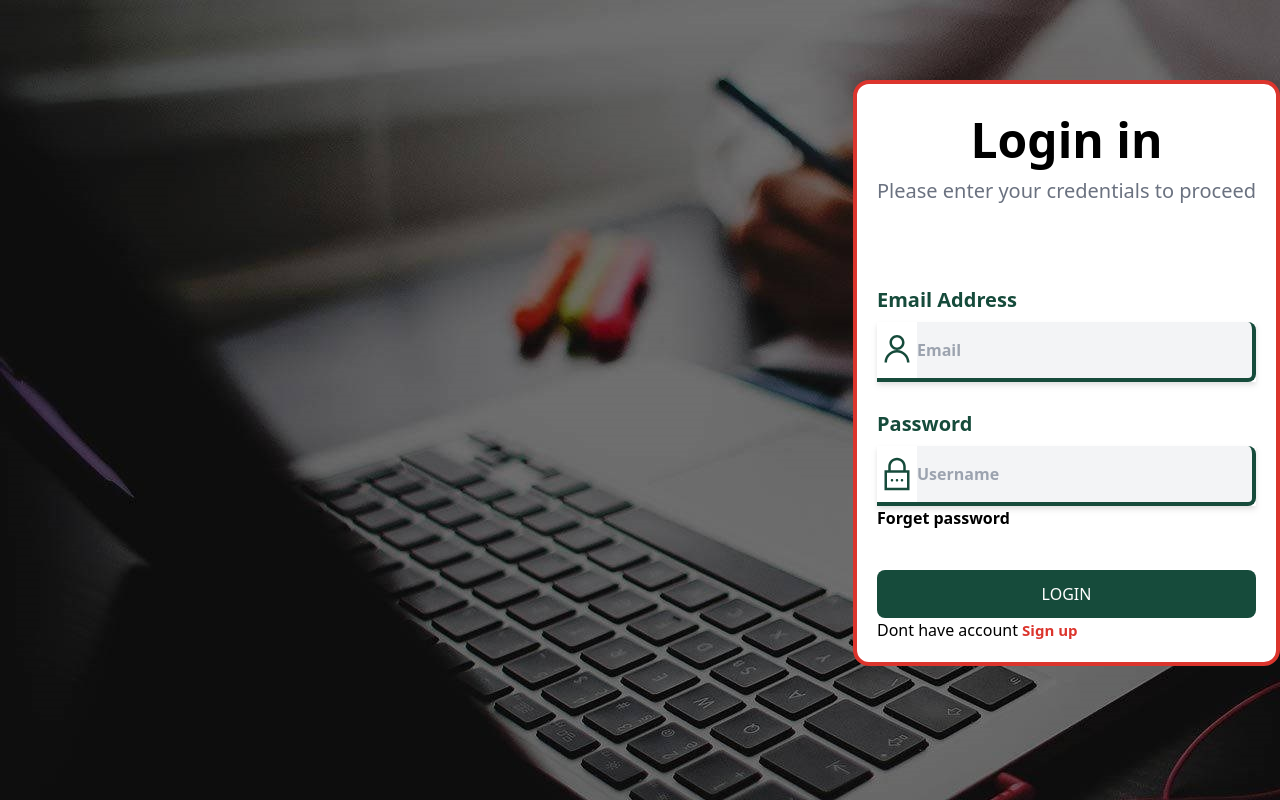
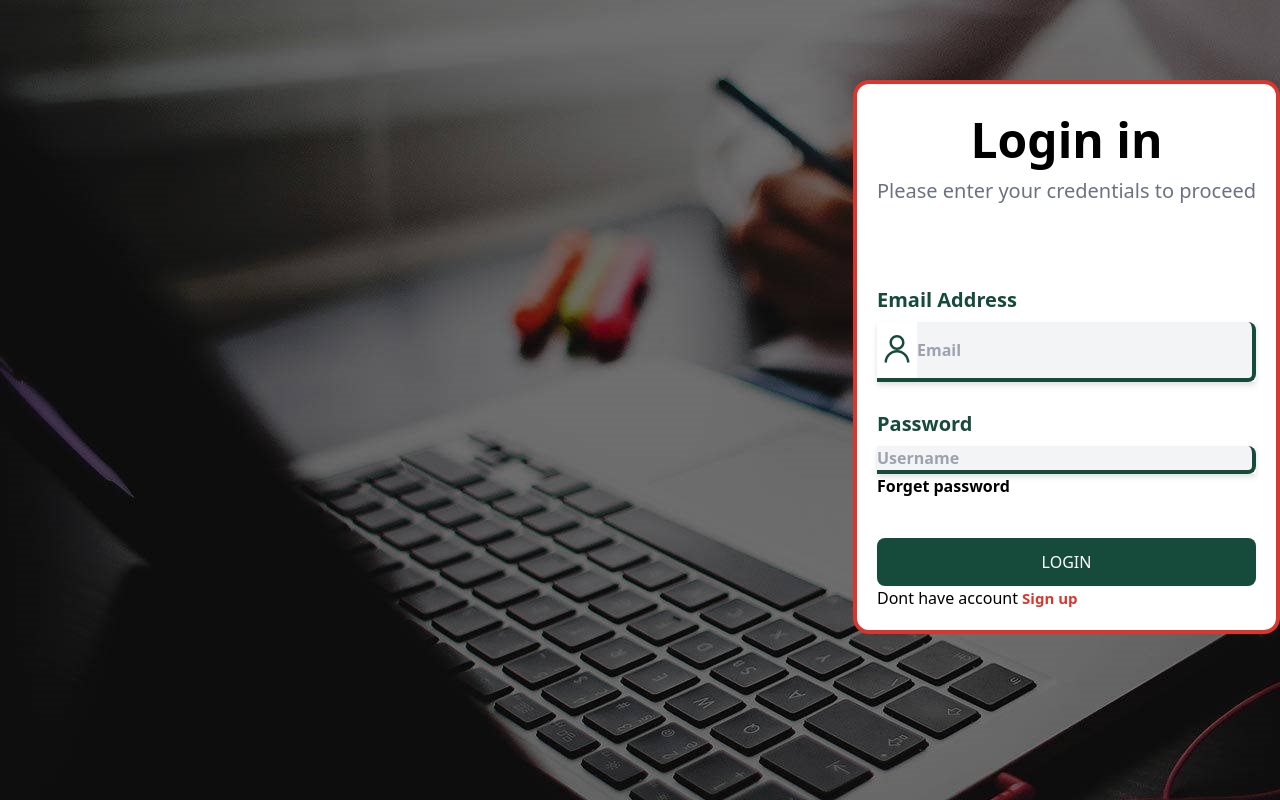
Before and after one commit to waliyullahi1/Abanise-, a Vue app: page /login in a window 1280 px wide. Built offline with nearby package versions, Linux system fonts and the light colour scheme.

Commit message:
chore:loginpage

```diff
--- a/src/views/loginpage.vue
+++ b/src/views/loginpage.vue
@@ -13,7 +13,7 @@
 
           <label for="" class="text-primary  font-semibold text-xl ">Password</label><br>
          <div class="flex bg-white drop-shadow-md border-primary mt-2 bg-gray-100  ">
-          <img src="@/assets/image/password.svg" alt="" class=" py-2  w-[2.5rem] border-primary border-b-4"> <input type="password" class="w-full focus:bg-grey-100 font-semibold  border-primary border-b-4 bg-gray-100 outline-none focus:border-secondary  border-r-4 rounded-r-lg  " placeholder="Username">
+          <input type="password" class="w-full focus:bg-grey-100 font-semibold  border-primary border-b-4 bg-gray-100 outline-none focus:border-secondary  border-r-4 rounded-r-lg  " placeholder="Username">
         </div>
           <a href="" class="font-semibold text-x">Forget password </a>
            <Button class="mt-10" :loading="loadingState" loadingText="Authenticating">Login </Button>
@@ -26,7 +26,7 @@
         </form>
       </div>
     </div>
-        <!-- <Input label="Charges" type="text" class="  " placeholder="Enter your email address" :error="false" inputValue="100" :disabled=disabled ></Input> -->
+
         </div>
     </div>
   </div>
```
Also changed, not shown: src/assets/image/passwords.svg (added).
